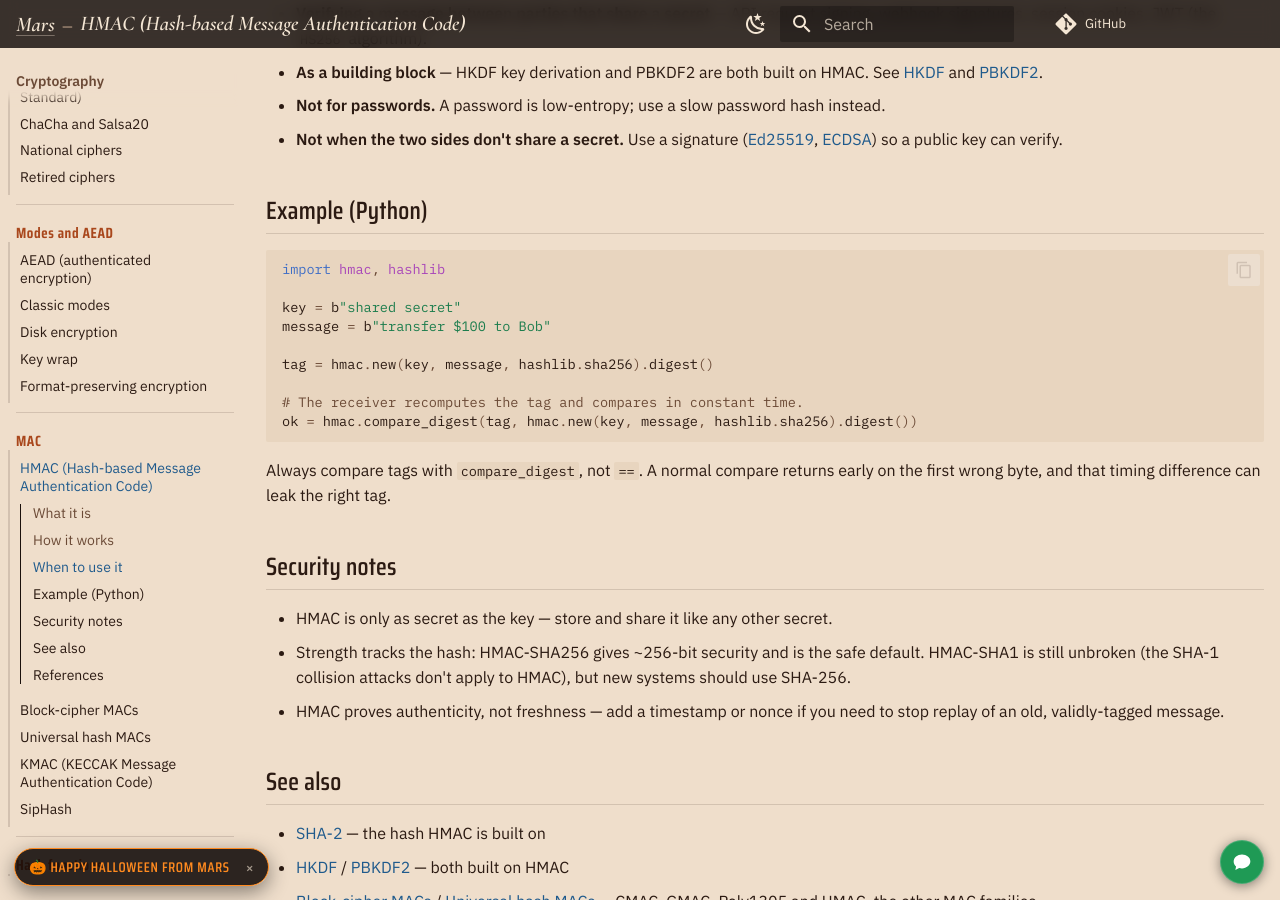
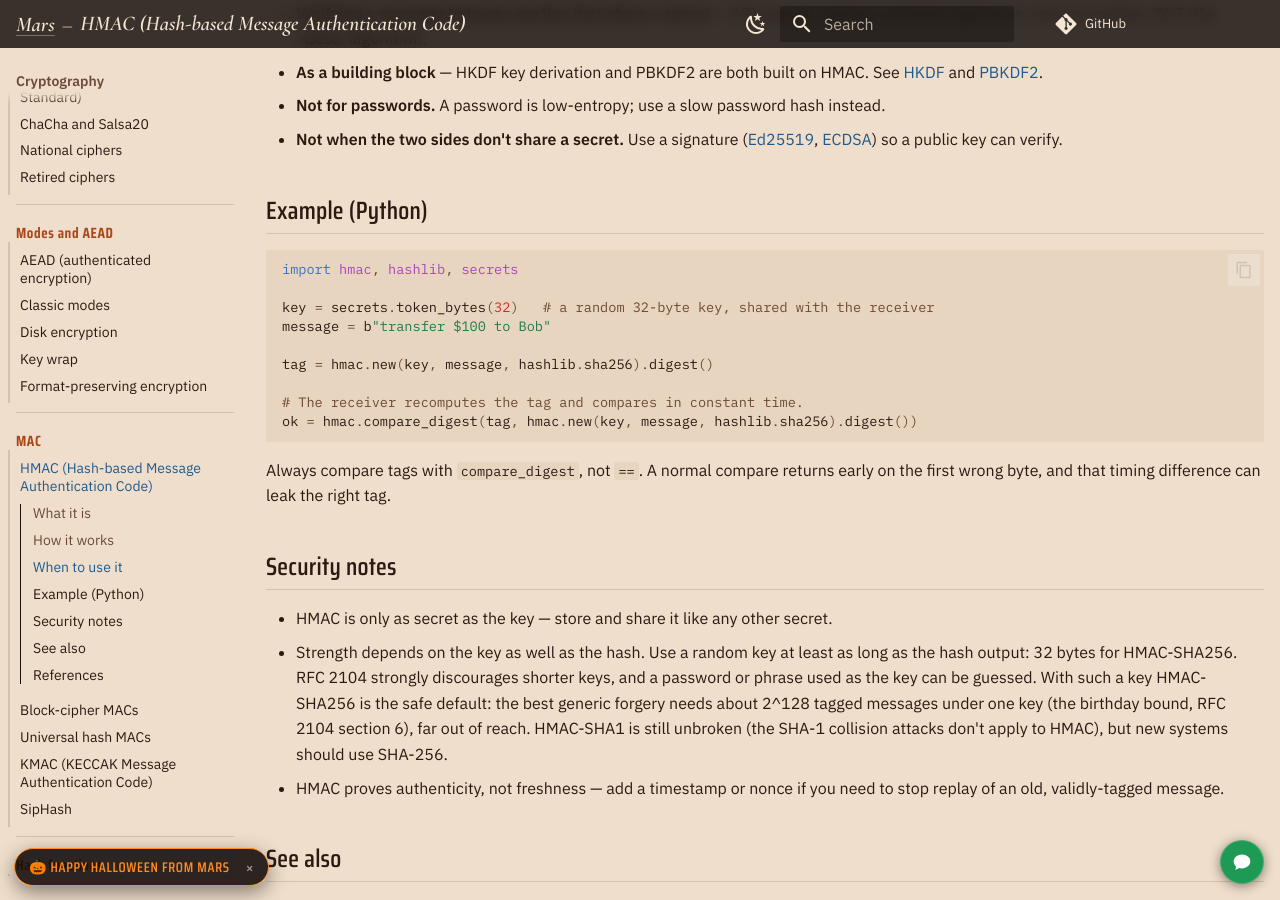
Before and after one commit to TTMathCS/cryptography, an MkDocs documentation site: the page built from docs/06-mac/HMAC.md, in a window 1280 px wide and 900 px high, scrolled down 838 px. Built offline with MkDocs 1.6.1 and Material for MkDocs 9.7.7, drawn with Linux system fonts in a browser that asks for light colours; comment, search, counter and statistics services are not loaded.

Commit message:
HMAC: use a random 32-byte key in the example; state that strength depends on key length (RFC 2104), not '~256-bit'

````diff
--- a/docs/06-mac/HMAC.md
+++ b/docs/06-mac/HMAC.md
@@ -42,9 +42,9 @@ which is why you use HMAC instead of just hashing `K || m` yourself.
 ## Example (Python)
 
 ```python
-import hmac, hashlib
+import hmac, hashlib, secrets
 
-key = b"shared secret"
+key = secrets.token_bytes(32)   # a random 32-byte key, shared with the receiver
 message = b"transfer $100 to Bob"
 
 tag = hmac.new(key, message, hashlib.sha256).digest()
@@ -59,9 +59,14 @@ early on the first wrong byte, and that timing difference can leak the right tag
 ## Security notes
 
 - HMAC is only as secret as the key — store and share it like any other secret.
-- Strength tracks the hash: HMAC-SHA256 gives ~256-bit security and is the safe
-  default. HMAC-SHA1 is still unbroken (the SHA-1 collision attacks don't apply
-  to HMAC), but new systems should use SHA-256.
+- Strength depends on the key as well as the hash. Use a random key at least as
+  long as the hash output: 32 bytes for HMAC-SHA256. RFC 2104 strongly
+  discourages shorter keys, and a password or phrase used as the key can be
+  guessed. With such a key HMAC-SHA256 is the safe default: the best generic
+  forgery needs about 2^128 tagged messages under one key (the birthday bound,
+  RFC 2104 section 6), far out of reach. HMAC-SHA1 is still unbroken (the
+  SHA-1 collision attacks don't apply to HMAC), but new systems should use
+  SHA-256.
 - HMAC proves authenticity, not freshness — add a timestamp or nonce if you need
   to stop replay of an old, validly-tagged message.
 
````
